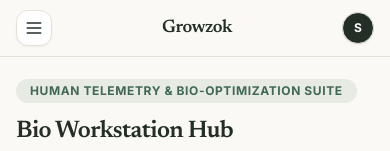
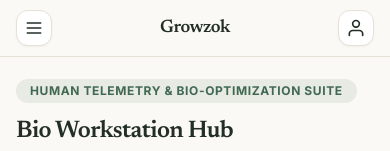
Before and after one commit to sourrinn/growzok, a Next.js app: page /bio in a window 390 px wide. Shown: the top 151 px of the page. Built offline with nearby package versions, Linux system fonts and the light colour scheme; no server answers; the database is empty; sample sign-in values are in the browser's storage.

Commit message:
style(mobile): update top profile tab to light background with vector user symbol and no text

```diff
--- a/src/components/AppShell.tsx
+++ b/src/components/AppShell.tsx
@@ -18,8 +18,6 @@ export default function AppShell({ userLabel = "Workspace", secondarySidebar, ch
   const [mobileMenuOpen, setMobileMenuOpen] = useState(false);
   const [isCollapsed, setIsCollapsed] = useState(false);
   const { data: session } = useSession();
-
-  const userInitial = session?.user?.name?.[0] || session?.user?.email?.[0] || "U";
 
   useEffect(() => {
     const saved = localStorage.getItem("growzok_sidebar_collapsed");
@@ -86,13 +84,16 @@ export default function AppShell({ userLabel = "Workspace", secondarySidebar, ch
           </span>
         </Link>
 
-        {/* Right: Profile Account Tab */}
+        {/* Right: Profile Account Tab (Light theme, Profile SVG symbol, No text) */}
         <Link
           href="/account"
-          className="flex h-8 w-8 items-center justify-center rounded-full bg-[#232f26] text-white dark:bg-[#27272a] dark:text-[#f4f4f5] font-bold text-xs shadow-xs border border-[#e5e1d7] dark:border-[#3f3f46] active:scale-95 transition-all uppercase shrink-0"
+          className="flex h-9 w-9 items-center justify-center rounded-xl border border-[#e5e1d7] bg-white text-[#232f26] dark:border-[#27272a] dark:bg-[#18181b] dark:text-[#f4f4f5] shadow-xs active:scale-95 transition-all shrink-0"
           aria-label="Profile Account Settings"
         >
-          {userInitial}
+          <svg viewBox="0 0 24 24" fill="none" stroke="currentColor" strokeWidth="2" strokeLinecap="round" strokeLinejoin="round" className="h-5 w-5">
+            <path d="M20 21v-2a4 4 0 0 0-4-4H8a4 4 0 0 0-4 4v2" />
+            <circle cx="12" cy="7" r="4" />
+          </svg>
         </Link>
       </div>
 
```
